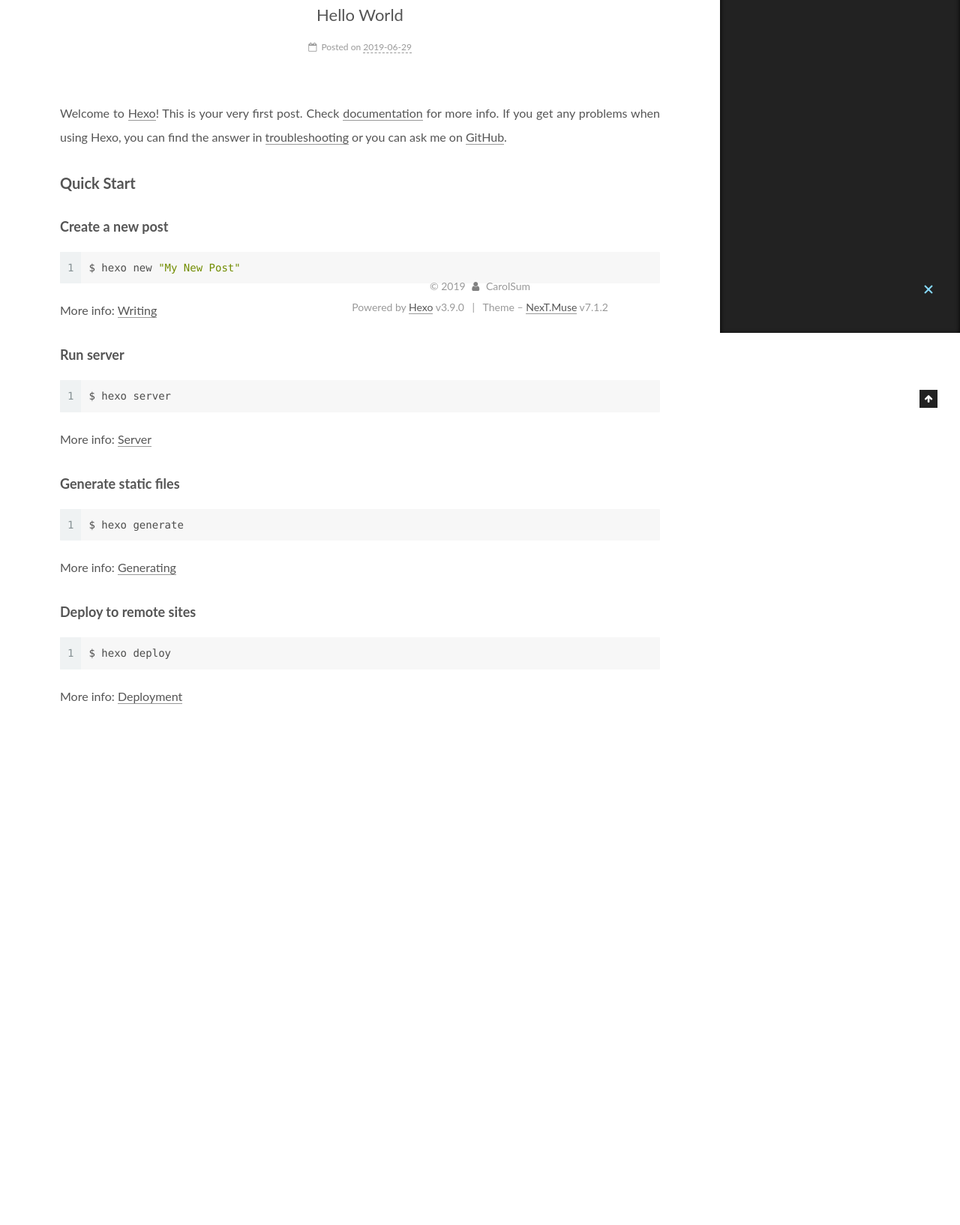
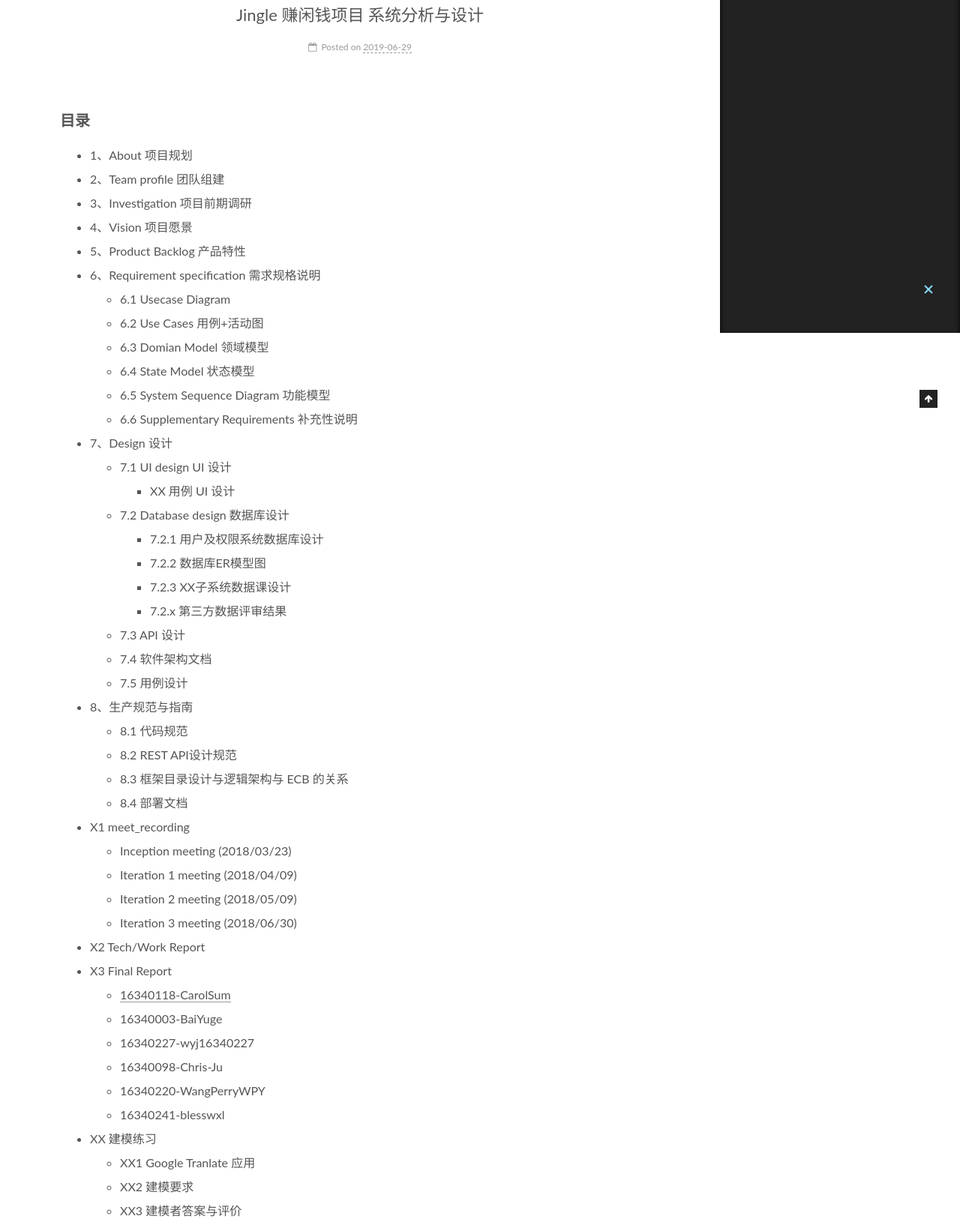
Before and after one commit to systemanalyse/systemanalyse.github.io, a plain HTML site: page 2019/06/29/hello-world/index.html in a window 1280 px wide. Shown: the part 356-1990 px from the top of the page at 75% size. Before the commit the page ends 1301 px from the top, so only its background shows below. Drawn offline with Linux system fonts and the light colour scheme.

Commit message:
Site updated: 2019-06-29 16:36:00

```diff
--- a/2019/06/29/hello-world/index.html
+++ b/2019/06/29/hello-world/index.html
@@ -94,17 +94,17 @@
 
 
 
-  <meta name="description" content="Welcome to Hexo! This is your very first post. Check documentation for more info. If you get any problems when using Hexo, you can find the answer in troubleshooting or you can ask me on GitHub.">
+  <meta name="description" content="目录 1、About 项目规划 2、Team profile 团队组建 3、Investigation 项目前期调研 4、Vision 项目愿景 5、Product Backlog 产品特性 6、Requirement specification 需求规格说明 6.1 Usecase Diagram 6.2 Use Cases 用例+活动图 6.3 Domian Model 领域模型 6.4 St">
 <meta property="og:type" content="article">
-<meta property="og:title" content="Hello World">
+<meta property="og:title" content="Jingle 赚闲钱项目 系统分析与设计">
 <meta property="og:url" content="http://yoursite.com/2019/06/29/hello-world/index.html">
 <meta property="og:site_name" content="Jingle">
-<meta property="og:description" content="Welcome to Hexo! This is your very first post. Check documentation for more info. If you get any problems when using Hexo, you can find the answer in troubleshooting or you can ask me on GitHub.">
+<meta property="og:description" content="目录 1、About 项目规划 2、Team profile 团队组建 3、Investigation 项目前期调研 4、Vision 项目愿景 5、Product Backlog 产品特性 6、Requirement specification 需求规格说明 6.1 Usecase Diagram 6.2 Use Cases 用例+活动图 6.3 Domian Model 领域模型 6.4 St">
 <meta property="og:locale" content="default">
-<meta property="og:updated_time" content="2019-06-29T02:56:41.218Z">
+<meta property="og:updated_time" content="2019-06-29T08:32:57.237Z">
 <meta name="twitter:card" content="summary">
-<meta name="twitter:title" content="Hello World">
-<meta name="twitter:description" content="Welcome to Hexo! This is your very first post. Check documentation for more info. If you get any problems when using Hexo, you can find the answer in troubleshooting or you can ask me on GitHub.">
+<meta name="twitter:title" content="Jingle 赚闲钱项目 系统分析与设计">
+<meta name="twitter:description" content="目录 1、About 项目规划 2、Team profile 团队组建 3、Investigation 项目前期调研 4、Vision 项目愿景 5、Product Backlog 产品特性 6、Requirement specification 需求规格说明 6.1 Usecase Diagram 6.2 Use Cases 用例+活动图 6.3 Domian Model 领域模型 6.4 St">
 
 
 
@@ -122,7 +122,7 @@
   };
 </script>
 
-  <title>Hello World | Jingle</title>
+  <title>Jingle 赚闲钱项目 系统分析与设计 | Jingle</title>
 
 
 
@@ -302,7 +302,7 @@
 
 
 
-          <h1 class="post-title" itemprop="name headline">Hello World
+          <h1 class="post-title" itemprop="name headline">Jingle 赚闲钱项目 系统分析与设计
 
 
 
@@ -328,7 +328,7 @@
 
 
 
-              <time title="Created: 2019-06-29 10:23:02 / Modified: 10:56:41" itemprop="dateCreated datePublished" datetime="2019-06-29T10:23:02+08:00">2019-06-29</time>
+              <time title="Created: 2019-06-29 10:23:02 / Modified: 16:32:57" itemprop="dateCreated datePublished" datetime="2019-06-29T10:23:02+08:00">2019-06-29</time>
             </span>
 
 
@@ -370,21 +370,69 @@
 
 
 
-        <p>Welcome to <a href="https://hexo.io/" target="_blank" rel="noopener">Hexo</a>! This is your very first post. Check <a href="https://hexo.io/docs/" target="_blank" rel="noopener">documentation</a> for more info. If you get any problems when using Hexo, you can find the answer in <a href="https://hexo.io/docs/troubleshooting.html" target="_blank" rel="noopener">troubleshooting</a> or you can ask me on <a href="https://github.com/hexojs/hexo/issues" target="_blank" rel="noopener">GitHub</a>.</p>
-<a id="more"></a>
-
-<h2 id="Quick-Start"><a href="#Quick-Start" class="headerlink" title="Quick Start"></a>Quick Start</h2><h3 id="Create-a-new-post"><a href="#Create-a-new-post" class="headerlink" title="Create a new post"></a>Create a new post</h3><figure class="highlight bash"><table><tr><td class="gutter"><pre><span class="line">1</span><br></pre></td><td class="code"><pre><span class="line">$ hexo new <span class="string">"My New Post"</span></span><br></pre></td></tr></table></figure>
-
-<p>More info: <a href="https://hexo.io/docs/writing.html" target="_blank" rel="noopener">Writing</a></p>
-<h3 id="Run-server"><a href="#Run-server" class="headerlink" title="Run server"></a>Run server</h3><figure class="highlight bash"><table><tr><td class="gutter"><pre><span class="line">1</span><br></pre></td><td class="code"><pre><span class="line">$ hexo server</span><br></pre></td></tr></table></figure>
-
-<p>More info: <a href="https://hexo.io/docs/server.html" target="_blank" rel="noopener">Server</a></p>
-<h3 id="Generate-static-files"><a href="#Generate-static-files" class="headerlink" title="Generate static files"></a>Generate static files</h3><figure class="highlight bash"><table><tr><td class="gutter"><pre><span class="line">1</span><br></pre></td><td class="code"><pre><span class="line">$ hexo generate</span><br></pre></td></tr></table></figure>
-
-<p>More info: <a href="https://hexo.io/docs/generating.html" target="_blank" rel="noopener">Generating</a></p>
-<h3 id="Deploy-to-remote-sites"><a href="#Deploy-to-remote-sites" class="headerlink" title="Deploy to remote sites"></a>Deploy to remote sites</h3><figure class="highlight bash"><table><tr><td class="gutter"><pre><span class="line">1</span><br></pre></td><td class="code"><pre><span class="line">$ hexo deploy</span><br></pre></td></tr></table></figure>
-
-<p>More info: <a href="https://hexo.io/docs/deployment.html" target="_blank" rel="noopener">Deployment</a></p>
+        <h2 id="目录"><a href="#目录" class="headerlink" title="目录"></a>目录</h2><ul>
+<li>1、About 项目规划</li>
+<li>2、Team profile 团队组建</li>
+<li>3、Investigation 项目前期调研</li>
+<li>4、Vision 项目愿景</li>
+<li>5、Product Backlog 产品特性</li>
+<li>6、Requirement specification 需求规格说明<ul>
+<li>6.1 Usecase Diagram</li>
+<li>6.2 Use Cases 用例+活动图</li>
+<li>6.3 Domian Model 领域模型</li>
+<li>6.4 State Model 状态模型</li>
+<li>6.5 System Sequence Diagram 功能模型</li>
+<li>6.6 Supplementary Requirements 补充性说明</li>
+</ul>
+</li>
+<li>7、Design 设计<ul>
+<li>7.1 UI design UI 设计<ul>
+<li>XX 用例 UI 设计</li>
+</ul>
+</li>
+<li>7.2 Database design 数据库设计<ul>
+<li>7.2.1 用户及权限系统数据库设计</li>
+<li>7.2.2 数据库ER模型图</li>
+<li>7.2.3 XX子系统数据课设计</li>
+<li>7.2.x 第三方数据评审结果</li>
+</ul>
+</li>
+<li>7.3 API 设计</li>
+<li>7.4 软件架构文档</li>
+<li>7.5 用例设计</li>
+</ul>
+</li>
+<li>8、生产规范与指南<ul>
+<li>8.1 代码规范</li>
+<li>8.2 REST API设计规范</li>
+<li>8.3 框架目录设计与逻辑架构与 ECB 的关系</li>
+<li>8.4 部署文档</li>
+</ul>
+</li>
+<li>X1 meet_recording<ul>
+<li>Inception meeting (2018/03/23)</li>
+<li>Iteration 1 meeting (2018/04/09)</li>
+<li>Iteration 2 meeting (2018/05/09)</li>
+<li>Iteration 3 meeting (2018/06/30)</li>
+</ul>
+</li>
+<li>X2 Tech/Work Report</li>
+<li>X3 Final Report<ul>
+<li><a href="https://blog.csdn.net/bkjs626/article/details/94137876" target="_blank" rel="noopener">16340118-CarolSum</a></li>
+<li>16340003-BaiYuge</li>
+<li>16340227-wyj16340227</li>
+<li>16340098-Chris-Ju</li>
+<li>16340220-WangPerryWPY</li>
+<li>16340241-blesswxl</li>
+</ul>
+</li>
+<li>XX 建模练习<ul>
+<li>XX1 Google Tranlate 应⽤</li>
+<li>XX2 建模要求</li>
+<li>XX3 建模者答案与评价</li>
+</ul>
+</li>
+</ul>
 
 
     </div>
@@ -518,7 +566,7 @@
 
 
 
-              <div class="post-toc-content"><ol class="nav"><li class="nav-item nav-level-2"><a class="nav-link" href="#Quick-Start"><span class="nav-number">1.</span> <span class="nav-text">Quick Start</span></a><ol class="nav-child"><li class="nav-item nav-level-3"><a class="nav-link" href="#Create-a-new-post"><span class="nav-number">1.1.</span> <span class="nav-text">Create a new post</span></a></li><li class="nav-item nav-level-3"><a class="nav-link" href="#Run-server"><span class="nav-number">1.2.</span> <span class="nav-text">Run server</span></a></li><li class="nav-item nav-level-3"><a class="nav-link" href="#Generate-static-files"><span class="nav-number">1.3.</span> <span class="nav-text">Generate static files</span></a></li><li class="nav-item nav-level-3"><a class="nav-link" href="#Deploy-to-remote-sites"><span class="nav-number">1.4.</span> <span class="nav-text">Deploy to remote sites</span></a></li></ol></li></ol></div>
+              <div class="post-toc-content"><ol class="nav"><li class="nav-item nav-level-2"><a class="nav-link" href="#目录"><span class="nav-number">1.</span> <span class="nav-text">目录</span></a></li></ol></div>
 
 
           </div>
--- a/css/main.css
+++ b/css/main.css
@@ -1750,7 +1750,7 @@ pre .javascript .function {
   width: 4px;
   height: 4px;
   border-radius: 50%;
-  background: #eb5b82;
+  background: #5565b8;
 }
 .feed-link,
 .chat {
```
Also changed, not shown: archives/2019/06/index.html (+1 -1 lines), archives/2019/index.html (+1 -1 lines), archives/index.html (+1 -1 lines), index.html (+66 -10 lines).
